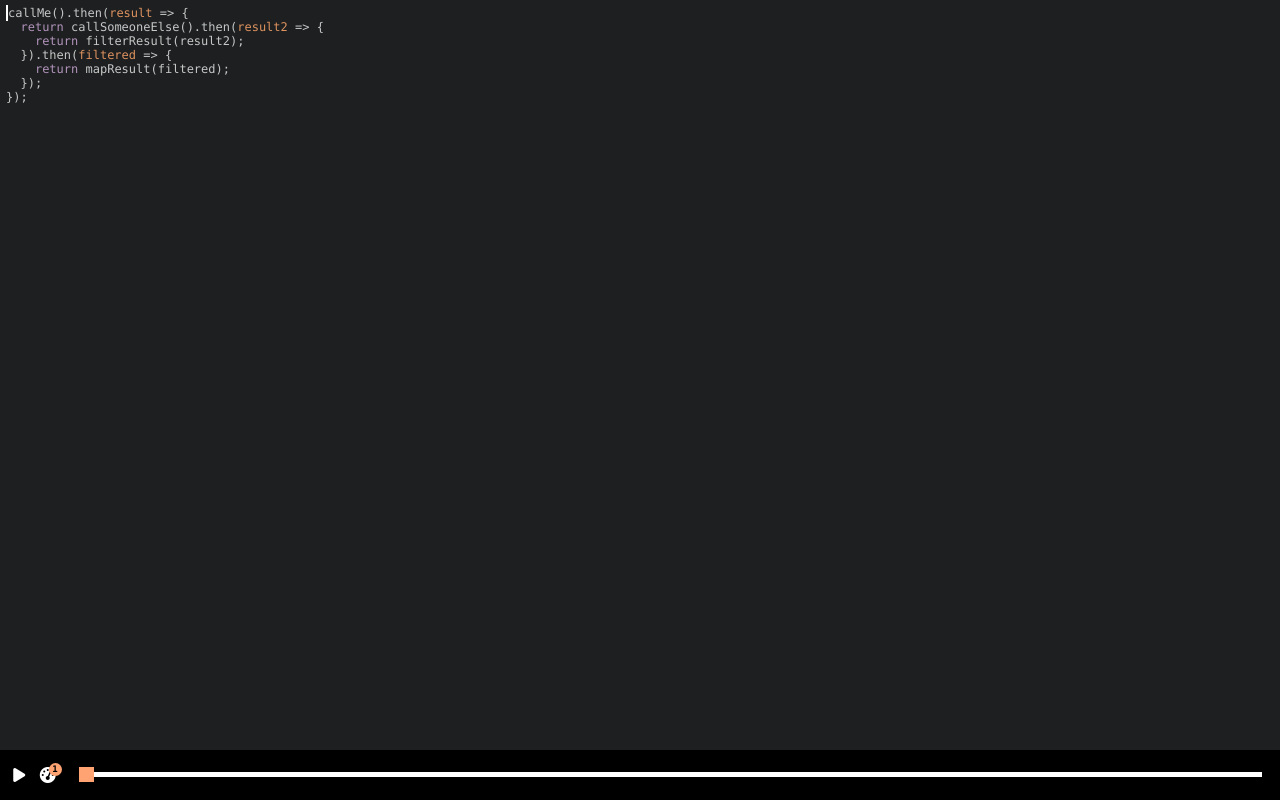
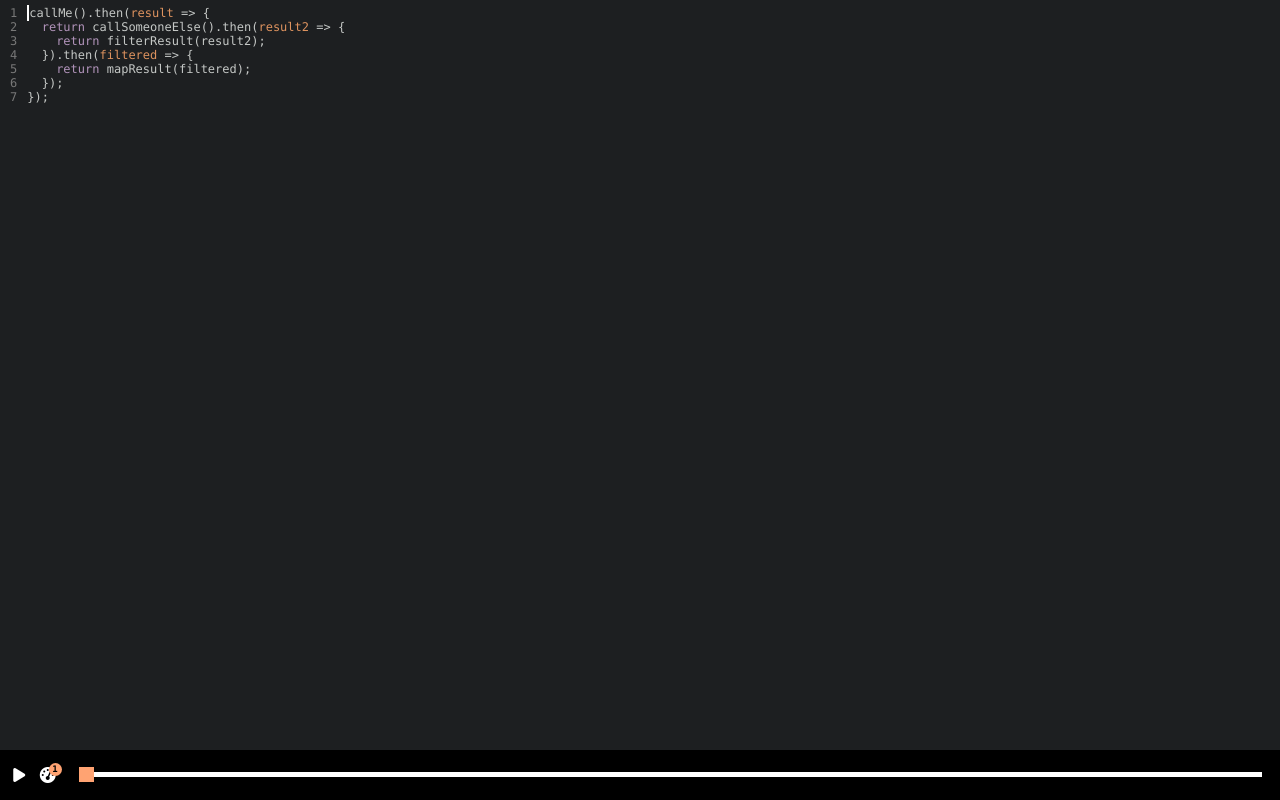
Before and after one commit to Annoraaq/codepled, a plain HTML site: page index.html in a window 1280 px wide. Drawn offline with Linux system fonts and the light colour scheme.

Commit message:
improve line number performance

```diff
--- a/index.html
+++ b/index.html
@@ -19,6 +19,23 @@
         50% {
           opacity: 0;
         }
+      }
+      .code-container {
+        font-size: 12px;
+        display: block;
+        flex-grow: 1;
+        display: flex;
+        flex-direction: row;
+        flex-grow: 1;
+      }
+      .lines {
+        padding-top: 6px;
+        padding-left: 10px;
+        padding-right: 4px;
+        display: block;
+        font-family: Menlo, Monaco, "Courier New", monospace;
+        color: #787878;
+        background: rgb(29, 31, 33);
       }
       #codepled {
         font-size: 12px;
@@ -143,7 +160,10 @@
 
   <body>
     <div class="container">
-      <div id="codepled" class="language-js">Hello I am a sentence.</div>
+      <div class="code-container">
+        <div class="lines"></div>
+        <div id="codepled" class="language-js"></div>
+      </div>
       <div class="textbox-container">
         <div class="textbox__content"></div>
         <button class="button next-button">
@@ -166,6 +186,7 @@
     ></script>
     <script src="lib/js/highlight.pack.js"></script>
     <script src="lib/js/diffMatchPatch.js"></script>
+    <script src="lib/js/highlightjs-highlight-lines.min.js"></script>
     <script src="input.js"></script>
     <script src="transformed.js"></script>
     <script src="script.js"></script>
--- /dev/null
+++ b/lib/js/highlightjs-highlight-lines.min.js
@@ -0,0 +1 @@
+!function (e, n) { "use strict"; function t(e, n, t) { function l() { if (e.innerHTML = e.innerHTML.replace(/([ \S]*\n|[ \S]*$)/gm, function (e) { return '<div class="highlight-line">' + e + "</div>" }), void 0 !== n) { var t = e.getElementsByClassName("highlight-line"), l = e.scrollWidth; for (var r of n) for (var i = r.start; i <= r.end; ++i)t[i].style.backgroundColor = r.color, t[i].style.minWidth = l + "px" } } if (hljs.hasOwnProperty("initLineNumbersOnLoad") && !1 !== t) var r = 10, i = setInterval(function () { var t = e.getElementsByTagName("table"); if (0 != t.length) { clearInterval(i); var a = t[0]; a.style.width = "100%"; var o = a.getElementsByClassName("hljs-ln-numbers"); for (var s of o) s.style.width = "2em"; if (void 0 !== n) { var h = e.getElementsByTagName("tr"); for (var d of n) for (var f = d.start; f <= d.end; ++f)h[f].style.backgroundColor = d.color } } else r++ > 0 && (clearInterval(i), l()) }, 100); else l() } e.hljs && (e.hljs.initHighlightLinesOnLoad = function (l) { function r() { for (var e = n.getElementsByClassName("hljs"), r = 0; r < e.length; ++r)t(e[r], l[r]) } "loading" !== n.readyState ? r() : e.addEventListener("DOMContentLoaded", function () { r() }) }, e.hljs.highlightLinesCode = t) }(window, document);
--- a/script.js
+++ b/script.js
@@ -167,19 +167,34 @@
   function setText(ctrl, text, cursor) {
     ctrl.innerHTML = htmlEncode(text.substr(0, cursor)) + cursorText + htmlEncode(text.substr(cursor));
     trueText = text;
-    highlight();
+    highlight({ start: 2, end: 2 });
   }
 
   function setCursor(ctrl, cursorPos) {
     ctrl.innerHTML = htmlEncode(trueText.substr(0, cursor)) + cursorText + htmlEncode(trueText.substr(cursor));
   }
 
-  function highlight() {
+  function highlight(highlightedLines = { start: 0, end: 0 }) {
     hljs.configure({ useBR: false });
 
     document.querySelectorAll('#codepled').forEach((block) => {
       hljs.highlightBlock(block);
+      const lines = (block.innerHTML.match(/\n/g) || []).length;
+      setLines(lines);
+      // hljs.highlightLinesCode(block, [{ start: highlightedLines.start, end: highlightedLines.end, color: '#004212' }], true);
+
     });
+  }
+
+  function setLines(lineCount) {
+    let innerStr = '';
+    for (let i = 1; i <= lineCount; i++) {
+      innerStr += i + '<br />';
+    }
+    const linesContainer = document.querySelector('.lines');
+    if (linesContainer) {
+      linesContainer.innerHTML = innerStr;
+    }
   }
 
   function htmlEncode(value) {
```
